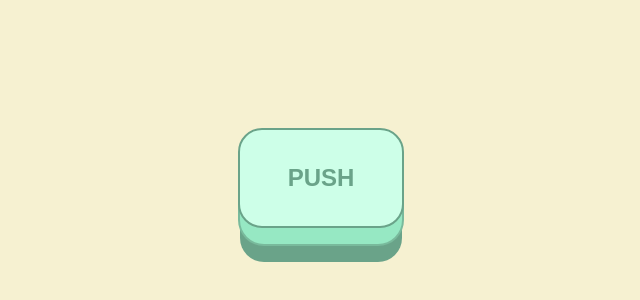
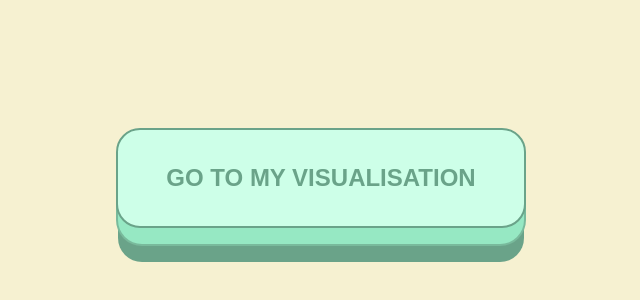
Before and after one commit to ValentinaPasqual/VaStoLabDHDK, a plain HTML site: page index.html in a window 1280 px wide. Shown: the part 222-522 px from the top of the page, without its empty margins (319-959 px from the left). Drawn offline with Linux system fonts and the light colour scheme.

Commit message:
Update index.html

```diff
--- a/index.html
+++ b/index.html
@@ -97,7 +97,6 @@ a.big-button:active::before {
     <body>
 
 
-        <a class="big-button" href="evt2beta2/index.html">push</a>
-
+        <a class="big-button" href="evt2beta2/index.html">Go to my visualisation</a>
 </body>
 </html>
```
